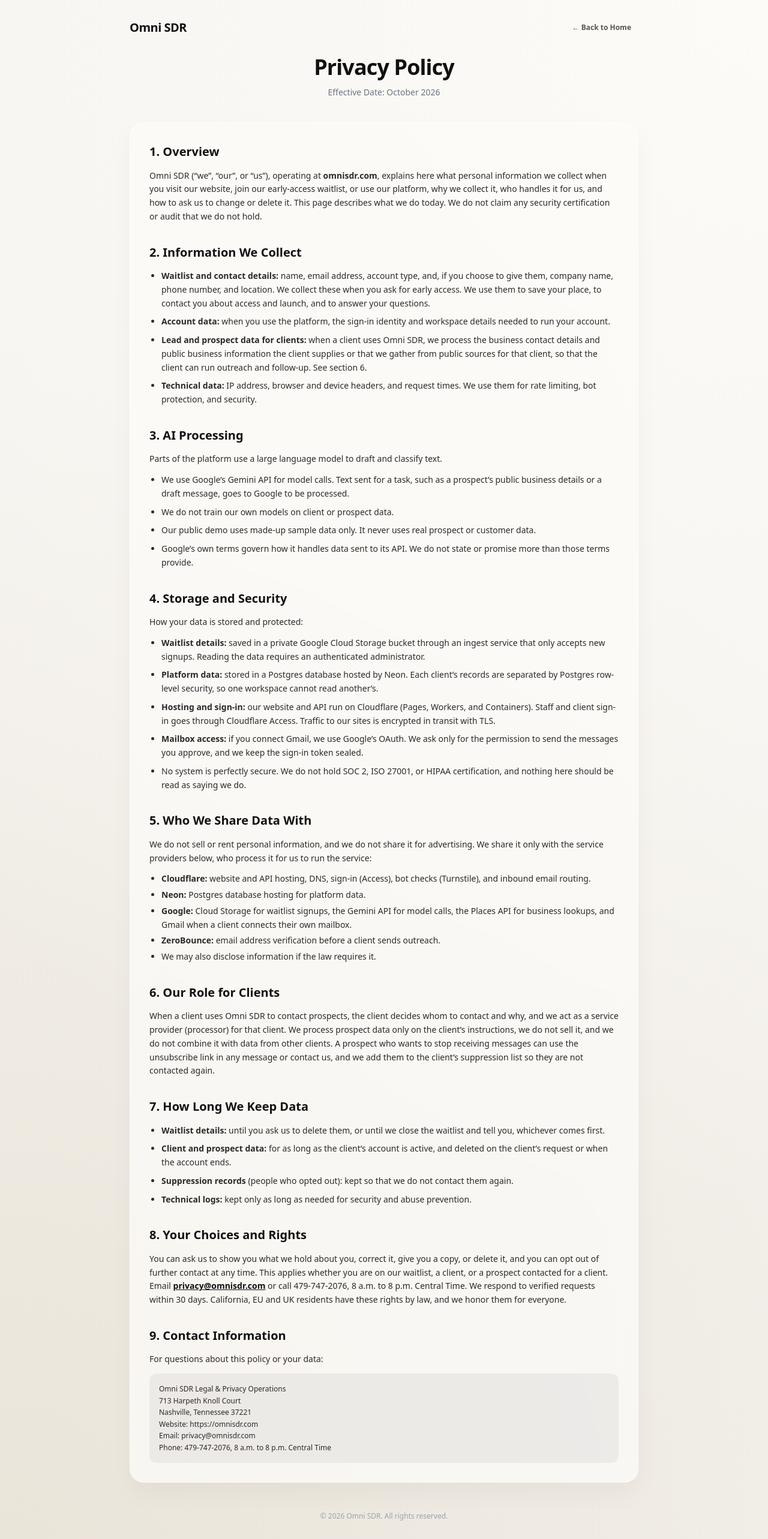
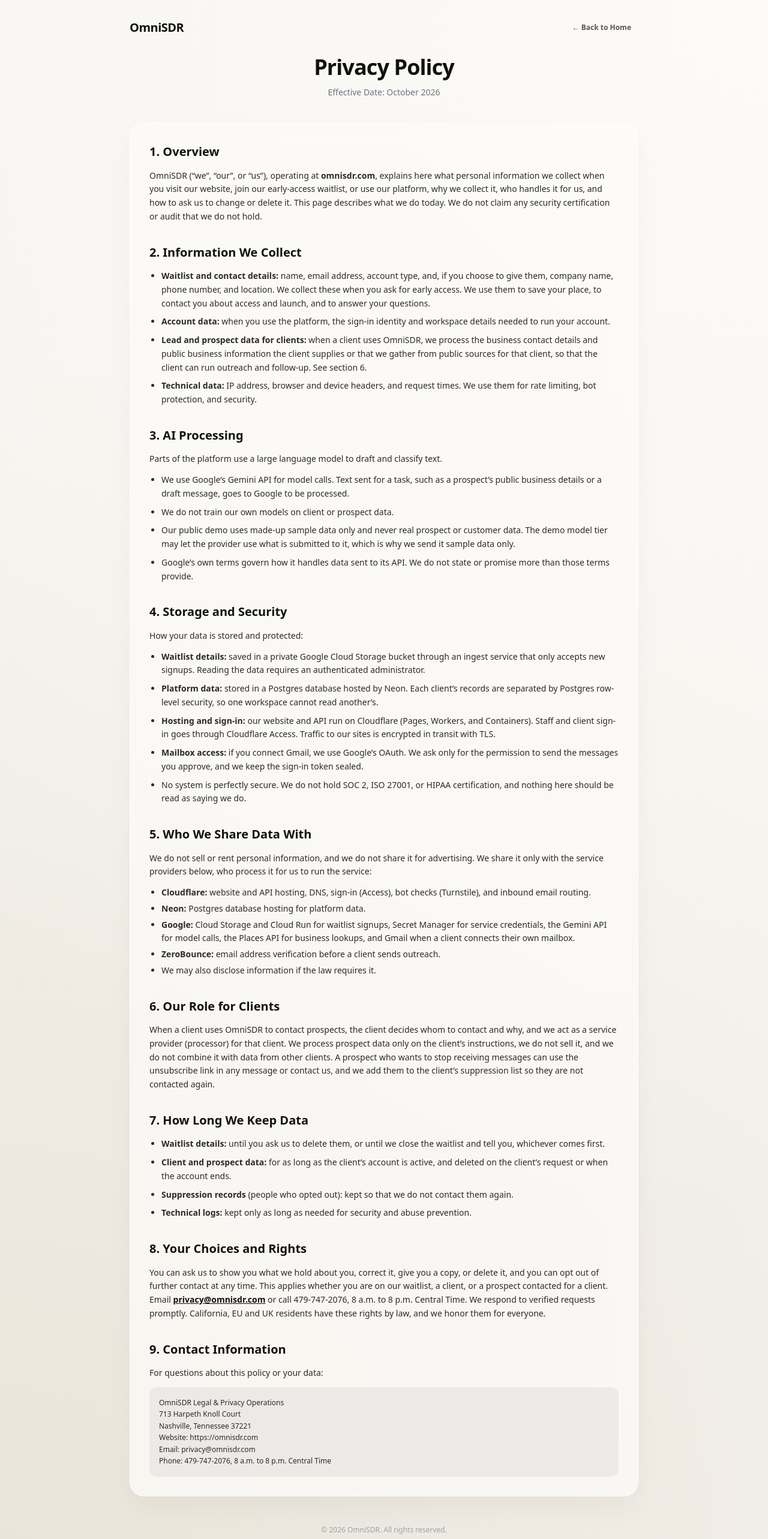
Before and after one commit to DimeDataCloud/omni-sdr, a Next.js app: page /privacy in a window 1280 px wide. Shown: the top 2566 px of the page at 60% size. Built offline with nearby package versions, Linux system fonts and the light colour scheme.

Commit message:
docs(site): privacy page V-31 fixes: OmniSDR name, no 30-day promise, demo model note, Cloud Run and Secret Manager (B-20)
Co-Authored-By: Claude Sonnet 5.5 <noreply@anthropic.com>
Claude-Session: https://claude.ai/code/session_01ULnVibqAqRUsQKeMidsEQa

```diff
--- a/src/app/privacy/page.tsx
+++ b/src/app/privacy/page.tsx
@@ -2,8 +2,8 @@ import React from 'react';
 import Link from 'next/link';
 
 export const metadata = {
-  title: 'Privacy Policy | Omni SDR',
-  description: 'How Omni SDR collects, uses, stores, and shares personal information.',
+  title: 'Privacy Policy | OmniSDR',
+  description: 'How OmniSDR collects, uses, stores, and shares personal information.',
 };
 
 export default function PrivacyPage() {
@@ -21,7 +21,7 @@ export default function PrivacyPage() {
 
       <nav className="w-full max-w-4xl px-6 py-8 flex justify-between items-center z-10">
         <Link href="/" className="text-xl font-extrabold tracking-tight text-[#111111]">
-          Omni SDR
+          OmniSDR
         </Link>
         <Link href="/" className="text-xs font-semibold text-[#111111]/70 hover:text-[#111111] transition-colors py-1.5 px-3 rounded-full hover:bg-black/5">
           &larr; Back to Home
@@ -47,7 +47,7 @@ export default function PrivacyPage() {
         >
           <section className="space-y-3">
             <h2 className="text-xl font-bold text-[#111111]">1. Overview</h2>
-            <p>Omni SDR (&ldquo;we&rdquo;, &ldquo;our&rdquo;, or &ldquo;us&rdquo;), operating at <strong>omnisdr.com</strong>, explains here what personal information we collect when you visit our website, join our early-access waitlist, or use our platform, why we collect it, who handles it for us, and how to ask us to change or delete it. This page describes what we do today. We do not claim any security certification or audit that we do not hold.</p>
+            <p>OmniSDR (&ldquo;we&rdquo;, &ldquo;our&rdquo;, or &ldquo;us&rdquo;), operating at <strong>omnisdr.com</strong>, explains here what personal information we collect when you visit our website, join our early-access waitlist, or use our platform, why we collect it, who handles it for us, and how to ask us to change or delete it. This page describes what we do today. We do not claim any security certification or audit that we do not hold.</p>
           </section>
 
           <section className="space-y-3">
@@ -55,7 +55,7 @@ export default function PrivacyPage() {
             <ul className="list-disc pl-5 space-y-2">
               <li><strong>Waitlist and contact details:</strong> name, email address, account type, and, if you choose to give them, company name, phone number, and location. We collect these when you ask for early access. We use them to save your place, to contact you about access and launch, and to answer your questions.</li>
               <li><strong>Account data:</strong> when you use the platform, the sign-in identity and workspace details needed to run your account.</li>
-              <li><strong>Lead and prospect data for clients:</strong> when a client uses Omni SDR, we process the business contact details and public business information the client supplies or that we gather from public sources for that client, so that the client can run outreach and follow-up. See section 6.</li>
+              <li><strong>Lead and prospect data for clients:</strong> when a client uses OmniSDR, we process the business contact details and public business information the client supplies or that we gather from public sources for that client, so that the client can run outreach and follow-up. See section 6.</li>
               <li><strong>Technical data:</strong> IP address, browser and device headers, and request times. We use them for rate limiting, bot protection, and security.</li>
             </ul>
           </section>
@@ -66,7 +66,7 @@ export default function PrivacyPage() {
             <ul className="list-disc pl-5 space-y-2">
               <li>We use Google&rsquo;s Gemini API for model calls. Text sent for a task, such as a prospect&rsquo;s public business details or a draft message, goes to Google to be processed.</li>
               <li>We do not train our own models on client or prospect data.</li>
-              <li>Our public demo uses made-up sample data only. It never uses real prospect or customer data.</li>
+              <li>Our public demo uses made-up sample data only and never real prospect or customer data. The demo model tier may let the provider use what is submitted to it, which is why we send it sample data only.</li>
               <li>Google&rsquo;s own terms govern how it handles data sent to its API. We do not state or promise more than those terms provide.</li>
             </ul>
           </section>
@@ -89,7 +89,7 @@ export default function PrivacyPage() {
             <ul className="list-disc pl-5 space-y-1">
               <li><strong>Cloudflare:</strong> website and API hosting, DNS, sign-in (Access), bot checks (Turnstile), and inbound email routing.</li>
               <li><strong>Neon:</strong> Postgres database hosting for platform data.</li>
-              <li><strong>Google:</strong> Cloud Storage for waitlist signups, the Gemini API for model calls, the Places API for business lookups, and Gmail when a client connects their own mailbox.</li>
+              <li><strong>Google:</strong> Cloud Storage and Cloud Run for waitlist signups, Secret Manager for service credentials, the Gemini API for model calls, the Places API for business lookups, and Gmail when a client connects their own mailbox.</li>
               <li><strong>ZeroBounce:</strong> email address verification before a client sends outreach.</li>
               <li>We may also disclose information if the law requires it.</li>
             </ul>
@@ -97,7 +97,7 @@ export default function PrivacyPage() {
 
           <section className="space-y-3">
             <h2 className="text-xl font-bold text-[#111111]">6. Our Role for Clients</h2>
-            <p>When a client uses Omni SDR to contact prospects, the client decides whom to contact and why, and we act as a service provider (processor) for that client. We process prospect data only on the client&rsquo;s instructions, we do not sell it, and we do not combine it with data from other clients. A prospect who wants to stop receiving messages can use the unsubscribe link in any message or contact us, and we add them to the client&rsquo;s suppression list so they are not contacted again.</p>
+            <p>When a client uses OmniSDR to contact prospects, the client decides whom to contact and why, and we act as a service provider (processor) for that client. We process prospect data only on the client&rsquo;s instructions, we do not sell it, and we do not combine it with data from other clients. A prospect who wants to stop receiving messages can use the unsubscribe link in any message or contact us, and we add them to the client&rsquo;s suppression list so they are not contacted again.</p>
           </section>
 
           <section className="space-y-3">
@@ -112,14 +112,14 @@ export default function PrivacyPage() {
 
           <section className="space-y-3">
             <h2 className="text-xl font-bold text-[#111111]">8. Your Choices and Rights</h2>
-            <p>You can ask us to show you what we hold about you, correct it, give you a copy, or delete it, and you can opt out of further contact at any time. This applies whether you are on our waitlist, a client, or a prospect contacted for a client. Email <a href="mailto:privacy@omnisdr.com" className="font-bold underline text-[#111111]">privacy@omnisdr.com</a> or call 479-747-2076, 8 a.m. to 8 p.m. Central Time. We respond to verified requests within 30 days. California, EU and UK residents have these rights by law, and we honor them for everyone.</p>
+            <p>You can ask us to show you what we hold about you, correct it, give you a copy, or delete it, and you can opt out of further contact at any time. This applies whether you are on our waitlist, a client, or a prospect contacted for a client. Email <a href="mailto:privacy@omnisdr.com" className="font-bold underline text-[#111111]">privacy@omnisdr.com</a> or call 479-747-2076, 8 a.m. to 8 p.m. Central Time. We respond to verified requests promptly. California, EU and UK residents have these rights by law, and we honor them for everyone.</p>
           </section>
 
           <section className="space-y-3">
             <h2 className="text-xl font-bold text-[#111111]">9. Contact Information</h2>
             <p>For questions about this policy or your data:</p>
             <p className="font-mono text-xs bg-black/5 p-4 rounded-xl border border-black/10">
-              Omni SDR Legal & Privacy Operations<br />
+              OmniSDR Legal & Privacy Operations<br />
               713 Harpeth Knoll Court<br />
               Nashville, Tennessee 37221<br />
               Website: https://omnisdr.com<br />
@@ -130,7 +130,7 @@ export default function PrivacyPage() {
         </div>
 
         <footer className="mt-12 text-center text-xs text-gray-400">
-          &copy; 2026 Omni SDR. All rights reserved.
+          &copy; 2026 OmniSDR. All rights reserved.
         </footer>
       </main>
     </div>
```
